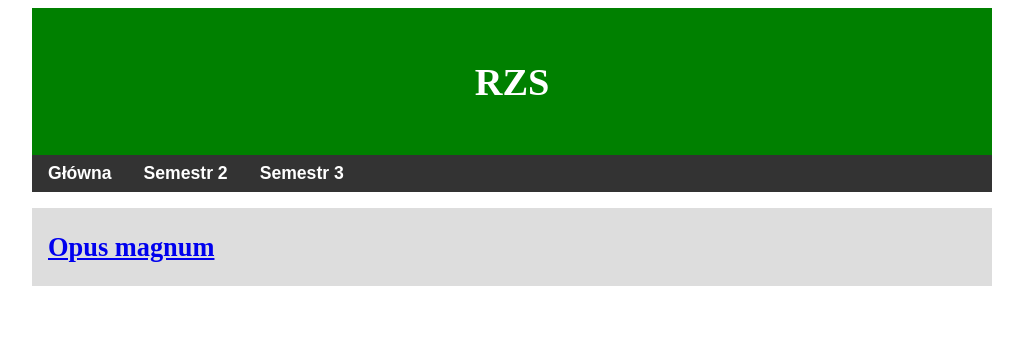
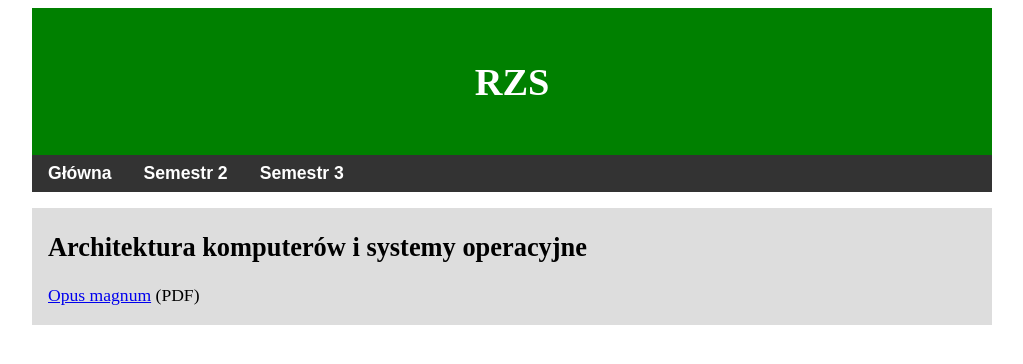
Before and after one commit to rzs-site/rzs-site.github.io, a Jekyll site: the page built from sems/sem3/akiso/index.md, in a window 1280 px wide. Shown: the top 364 px of the page, without its empty margins (128-1151 px from the left). Built offline with Jekyll 4.4.1, drawn with Linux system fonts in a browser that asks for light colours; our own code applies the rules of GitHub Pages for plain Markdown files.

Commit message:
Update: akiso

```diff
--- a/sems/sem3/akiso/index.md
+++ b/sems/sem3/akiso/index.md
@@ -1,5 +1,6 @@
 ---
 layout: default
 ---
-<a href="/RZS/pdfs/akiso_opus_magnum_v6503.pdf">Opus magnum</a>
+Architektura komputerów i systemy operacyjne
 ---
+<a href="{{ site.baseurl }}/pdfs/akiso_opus_magnum_v6503.pdf">Opus magnum</a> (PDF)
```
